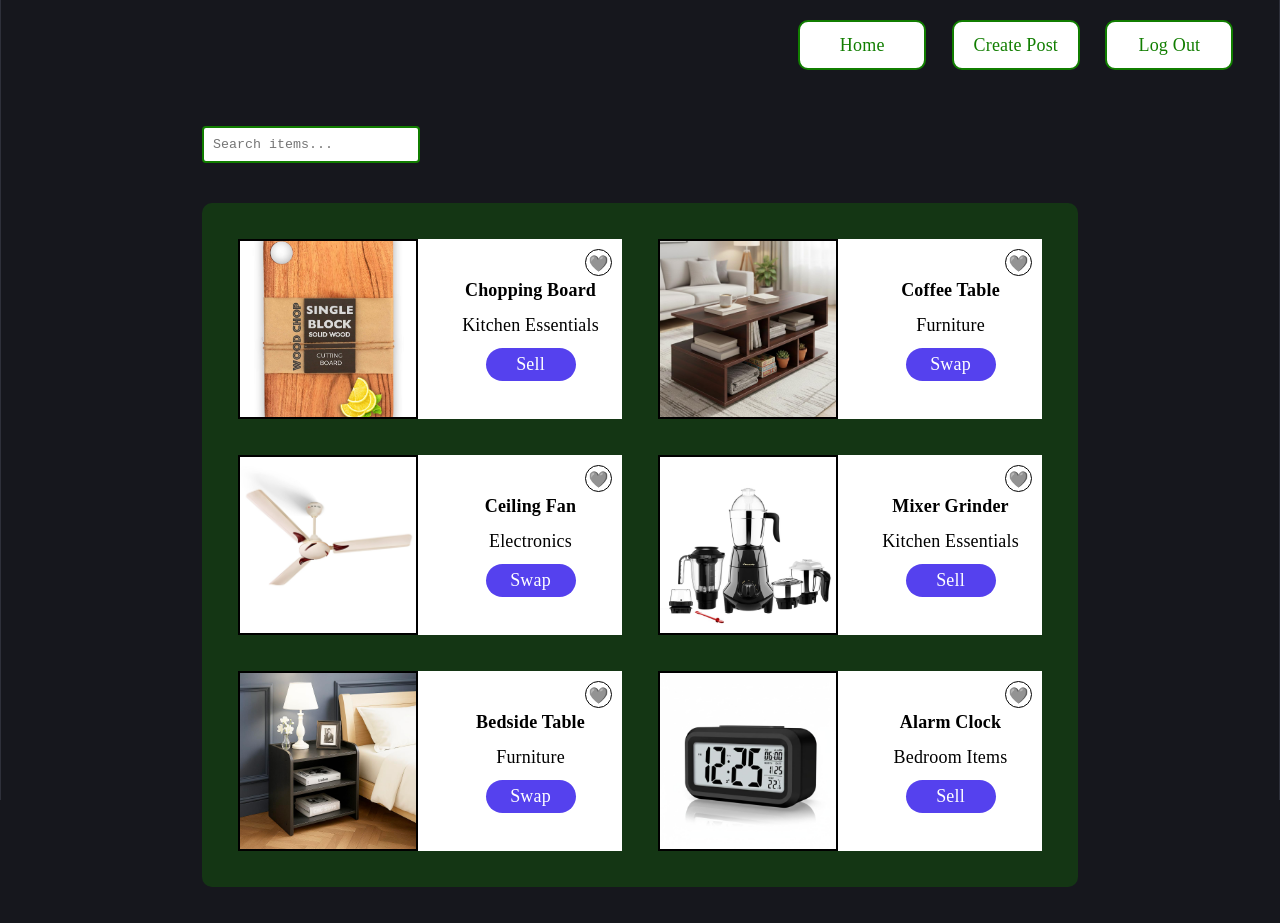
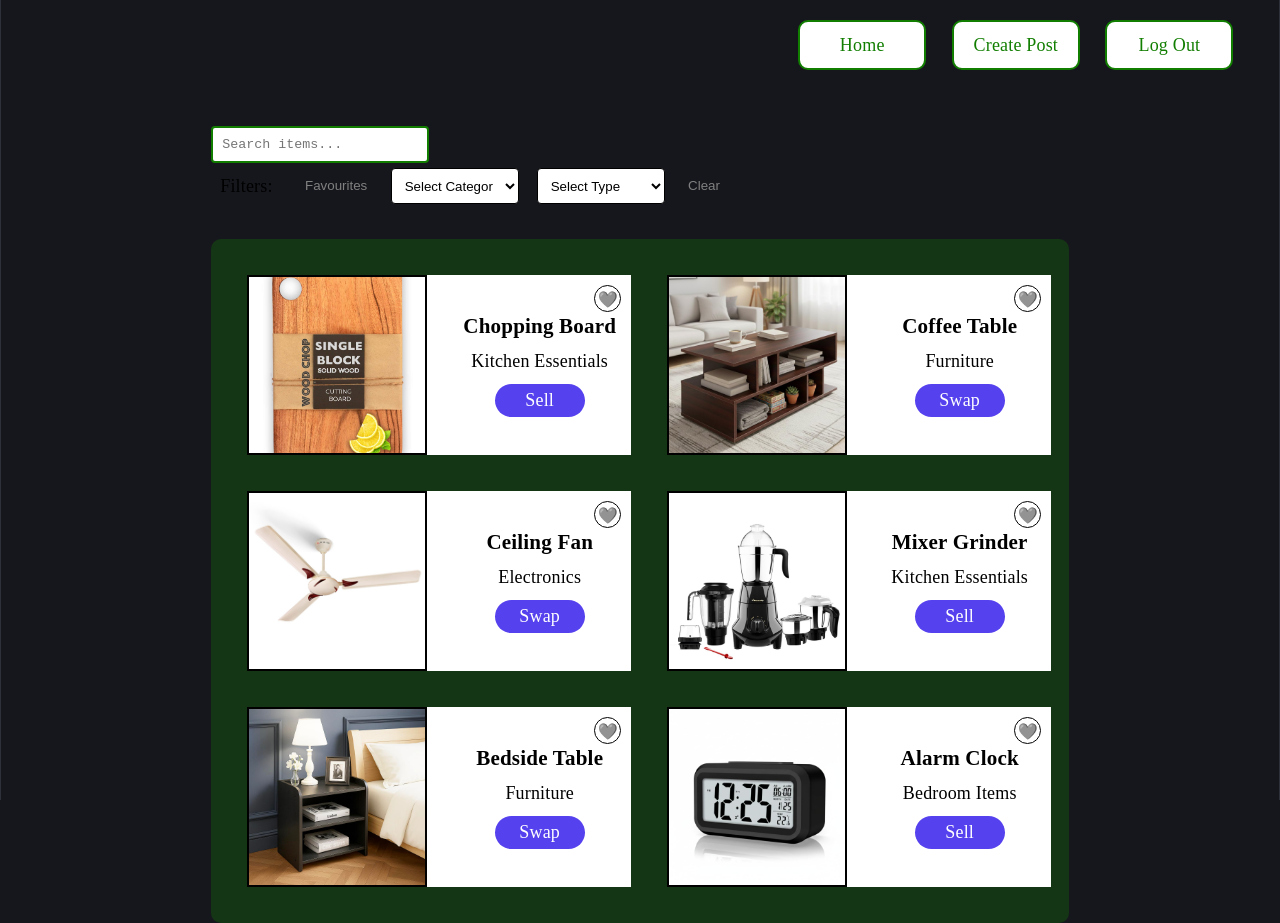
Before and after one commit to Jithin-Joy-Arakkal/Neighborhood-Swap, a React (Vite) app: page /home in a window 1280 px wide. Before the commit the page ends 887 px from the top, so only its background shows below. Built offline with nearby package versions, Linux system fonts and the light colour scheme; a web font is replaced by a local one.

Commit message:
Added filters and favourites toggle to Home page

```diff
--- a/src/css/Home.css
+++ b/src/css/Home.css
@@ -18,6 +18,51 @@
     border: 2px solid #117E00;
 }
 
+.search-filter{
+    display: flex;
+    justify-content: left;
+    align-items: center;
+    gap: 1rem;
+    padding-top: 0.5rem;
+    height: 2rem;
+}
+
+.favourites-btn{
+    display: inline-block;
+    width: fit-content;
+    background: none;
+    border: none;
+    color: gray;
+    cursor: pointer;
+    padding: 0.3rem;
+    border-radius: 4px;
+    height: 2rem;
+}
+
+.favourites-btn.active{
+    background-color: gray;
+    color: white;
+}
+
+.search-filter p{
+    color: black;
+}
+
+.search-filter select{
+    cursor: pointer;
+    height: 2rem;
+}
+
+.search-filter .clear-btn{
+    width: fit-content;
+    background: none;
+    border: none;
+    color: gray;
+    cursor: pointer;
+    padding: 0.3rem;
+    border-radius: 4px;
+}
+
 .card-section{
     display: grid;
     grid-template-columns: repeat(2, 1fr); /* 2 equal columns */
@@ -26,7 +71,7 @@
     justify-items: center;
     margin-top: 5vh;
     background-color: rgb(17, 126, 0, 0.3);
-    width: fit-content;
+    width: 67vw;
     padding: 2rem;
     border-radius: 10px;
 }
--- a/src/css/Onboard.css
+++ b/src/css/Onboard.css
@@ -62,6 +62,7 @@ p{
     font-size: 1rem;
     font-family: "Afacad Variable";
     margin-top: auto;
+    cursor: pointer;
 }
 
 .login-button:hover{
@@ -81,6 +82,7 @@ p{
     font-family: "Afacad Variable";
     margin-top: auto;
     margin-bottom: 10vh;
+    cursor: pointer;
 }
 
 .signup-button:hover{
--- /dev/null
+++ b/src/data/categories.js
@@ -0,0 +1,8 @@
+const categories = [
+    "Furniture",
+    "Electronics",
+    "Kitchen Essentials",
+    "Bedroom Items"
+];
+
+export default categories;
--- a/src/data/items.js
+++ b/src/data/items.js
@@ -12,7 +12,8 @@ const initialItems = [
         description : `Built from premium, solid wood, this cutting board is designed to withstand years of daily kitchen use. Its sturdy construction ensures it can handle heavy chopping, slicing, and dicing without warping, cracking, or breaking.`,
         category : "Kitchen Essentials",
         type : "Sell",
-        image : ChoppingBoardImg
+        image : ChoppingBoardImg,
+        isFavourite : false
     },
     {
         id : 2,
@@ -20,7 +21,8 @@ const initialItems = [
         description : `Made of the finest quality engineered wood and robust particle board with a 15mm thickness, it is built to last and withstand the rigors of daily use. It features: 1 surface top and 2 shelves, offering ample storage space and a total load capacity of 35 kg`,
         category : "Furniture",
         type : "Swap",
-        image : CoffeeTableImg
+        image : CoffeeTableImg,
+        isFavourite : false
     },
     {
         id : 3,
@@ -29,7 +31,8 @@ const initialItems = [
         Low Power Consumption fan designed to save on your electricity bill. High speed ceiling fan with new shades and ribbed blades for enhancing aesthetics.`,
         category : "Electronics",
         type : "Swap",
-        image : CeilingFanImg
+        image : CeilingFanImg,
+        isFavourite : false
     },
     {
         id : 4,
@@ -40,7 +43,8 @@ Grind & Store Jar for Instant Fresh Grinding & Storage
 1.5 Ltr Juicer Jar for dual operation - as Juicer & Bender`,
         category : "Kitchen Essentials",
         type : "Sell",
-        image : MixerGrinderImg
+        image : MixerGrinderImg,
+        isFavourite : false
     },
     {
         id : 5,
@@ -48,7 +52,8 @@ Grind & Store Jar for Instant Fresh Grinding & Storage
         description : `Ideal Bedside Table for Bedroom. This compact wooden bedside table is perfect for everyday use beside the bed. A practical bed side table for bedroom that fits modern homes.`,
         category : "Furniture",
         type : "Swap",
-        image : BedsideTableImg
+        image : BedsideTableImg,
+        isFavourite : false
     },
     {
         id : 6,
@@ -60,7 +65,8 @@ Cordless & Travel-Ready
 Sleek Modern Aesthetic`,
         category : "Bedroom Items",
         type : "Sell",
-        image : AlarmClockImg
+        image : AlarmClockImg,
+        isFavourite : false
     }
 ];
 
--- /dev/null
+++ b/src/data/types.js
@@ -0,0 +1,7 @@
+const types = [
+    "Give",
+    "Swap",
+    "Sell"
+];
+
+export default types;
--- a/src/pages/Home.jsx
+++ b/src/pages/Home.jsx
@@ -1,28 +1,97 @@
 import { useState } from "react";
 import { useItems } from "../context/ItemContext";
 import ItemCard from "./ItemCard";
+import categories from "../data/categories";
+import types from "../data/types";
 import '../css/Home.css'
 
 function Home(){
     const { items } = useItems();
+    const [search, setSearch] = useState("");
+    const [showFavourites, setShowFavourites] = useState(false);
+    const [category, setCategory] = useState("All");
+    const [type, setType] = useState("All");
 
-    const [search, setSearch] = useState("");
+    const displayedItems = items
+    // Favourite filter
+    .filter(item =>
+        showFavourites ? item.isFavourite : true
+    )
 
-    const filteredItems = items.filter((item) =>
+    // Search filter
+    .filter(item =>
         item.name.toLowerCase().includes(search.toLowerCase())
     )
 
+    // Category filter
+    .filter(item =>
+        category === "All" ? true : item.category === category
+    )
+
+    // Type filter
+    .filter(item =>
+        type === "All" ? true : item.type === type
+    );
+
+
+
     return(
         <div className="content">
-            <input type="text" placeholder="Search items..." value={search} className="searchbar"
-            onChange={
-                (e) => setSearch(e.target.value)
-            }
-            />
+
+                <input type="text" placeholder="Search items..." value={search} className="searchbar"
+                onChange={
+                    (e) => setSearch(e.target.value)
+                }
+                />
+            <div className="search-filter">
+                <p>Filters: </p>
+                <button
+                    className={`favourites-btn ${showFavourites ? "active" : ""}`}
+                    onClick={() => setShowFavourites(prev => !prev)}
+                >
+                    Favourites
+                </button>
+
+                <select
+                    value={category}
+                    onChange={(e) => setCategory(e.target.value)}
+                >
+                    <option value="">Select Category</option>
+
+                    {categories.map((cat) => (
+                        <option key={cat} value={cat}>
+                        {cat}
+                        </option>
+                    ))}
+                </select>
+
+                <select
+                    value={type}
+                    onChange={(e) => setType(e.target.value)}
+                >
+                    <option value="">Select Type</option>
+
+                    {types.map((typ) => (
+                        <option key={typ} value={typ}>
+                        {typ}
+                        </option>
+                    ))}
+                </select>
+
+                <button
+                    className={"clear-btn"}
+                    onClick={() => {setCategory("All");
+                        setType("All");
+                    }}
+                >
+                    Clear
+                </button>
+
+            </div>
 
             <div className="card-section">
                 {
-                    filteredItems.map((item) => (
+                    displayedItems.map((item) => (
                         <ItemCard
                             key={item.id}
                             item={item}
--- a/src/pages/ItemCard.jsx
+++ b/src/pages/ItemCard.jsx
@@ -1,11 +1,22 @@
 import { useState } from "react";
+import { useItems } from "../context/ItemContext";
 import { useNavigate } from 'react-router-dom';
 import '../css/ItemCard.css'
 
 function ItemCard({item}){
 
-    const [favourite, setFavourite] = useState(false);
+    const { setItems } = useItems();
     const navigate = useNavigate();
+
+    function toggleFavourite(id) {
+        setItems(prevItems =>
+            prevItems.map(item =>
+            item.id === id
+                ? { ...item, isFavourite: !item.isFavourite }
+                : item
+            )
+        );
+    }
 
     return(
         <div className="itemcard"
@@ -14,12 +25,12 @@ function ItemCard({item}){
                 <img src={item.image} alt={item.name} />
             </div>
             <div className="item-details">
-                <h4>{item.name}</h4>
+                <h3>{item.name}</h3>
                 <p>{item.category}</p>
                 <p className="type-container">{item.type}</p>
                 <button className="favourite-button" onClick={(e) => {
                     e.stopPropagation();
-                    setFavourite(!favourite);}}>{ favourite ? "❤️" : "🩶" }
+                    toggleFavourite(item.id);}}>{ item.isFavourite ? "❤️" : "🩶" }
                 </button>
             </div>
         </div>
--- a/src/pages/Post.jsx
+++ b/src/pages/Post.jsx
@@ -1,22 +1,13 @@
 import { useItems } from "../context/ItemContext";
 import { useState } from "react";
 import { useNavigate } from 'react-router-dom';
+import categories from "../data/categories";
+import types from "../data/types";
 import '../css/Post.css'
 
 import default_img from "../assets/default_img.png"
 
 function Post(){
-    const categories = [
-        "Furniture",
-        "Electronics",
-        "Kitchen Essentials",
-        "Bedroom Items"
-    ];
-    const types = [
-        "Give",
-        "Swap",
-        "Sell"
-    ];
     const { items, setItems } = useItems();
     const [name, setName] = useState("");
     const [description, setDescription] = useState("");
@@ -34,7 +25,8 @@ function Post(){
                 description,
                 category,
                 type,
-                image
+                image,
+                isFavourite : false
             };
 
         setItems(prevItems => [...prevItems, newItem]);
```
